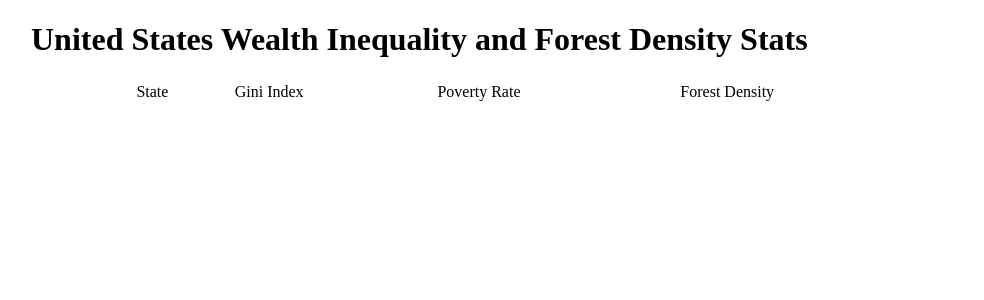
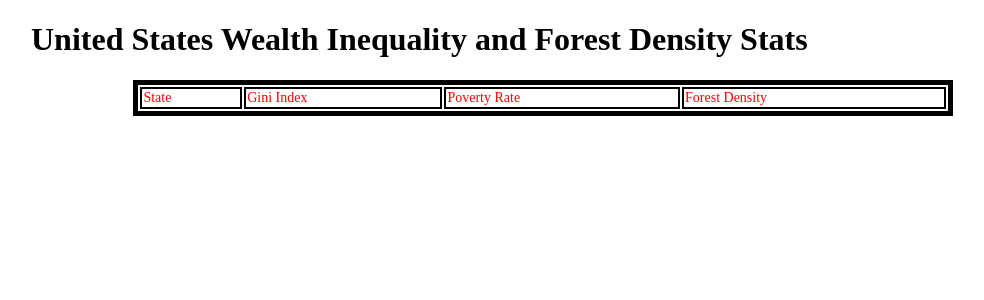
Before and after one commit to gallacor/MVP, a Flask app: template templates/country_page.html in a window 1280 px wide. Shown: the top 300 px of the page, without its empty margins (97-1081 px from the left). Run offline with Flask 2, Linux system fonts and the light colour scheme; the template is opened without the code that fills it, so the values that code supplies are empty.

Commit message:
Update styles for country_page

```diff
--- a/app.py
+++ b/app.py
@@ -3,7 +3,7 @@ from homepage import *
 from dummydata_creator import *
 
 app = Flask(__name__, template_folder="templates")
-
+app.static_folder = 'static'
 @app.route('/', methods=['GET'])
 def home():
     return render_template('index.html')
--- a/state.csv
+++ b/state.csv
@@ -1 +1 @@
-0,.,0,3,5,7,3,3,1,9,2,3,3,9,9,8,5,8,4
+0,.,6,6,2,8,9,2,6,9,8,2,1,2,4,8,5,1
--- /dev/null
+++ b/static/stylesheets/styles.css
@@ -0,0 +1,16 @@
+.data_table{
+    border: solid black 5px;
+    color: red;
+    font-size: 14px;
+}
+table td {
+    border:solid black 2px;
+}
+body{
+    width: 80%;
+    margin: auto;
+}
+table{
+    width: 80%;
+    margin: auto;
+ }
--- a/templates/country_page.html
+++ b/templates/country_page.html
@@ -3,23 +3,14 @@
 <head>
     <meta charset="UTF-8">
     <title>Title</title>
-    <style>
-        body{
-            width: 80%;
-            margin: auto;
-        }
-        table{
-            width: 80%;
-            margin: auto;
-        }
-    </style>
+    <link rel="stylesheet" type="text/css" href="{{ url_for('static', filename='stylesheets/styles.css') }}" />
 
 </head>
 <body>
     <h1>United States Wealth Inequality and Forest Density Stats</h1>
-    <table>
+    <table class="data_table">
         <thead>
-            <tr>
+            <tr class="data_table">
                 <td>State</td>
                 <td>Gini Index</td>
                 <td>Poverty Rate</td>
```
